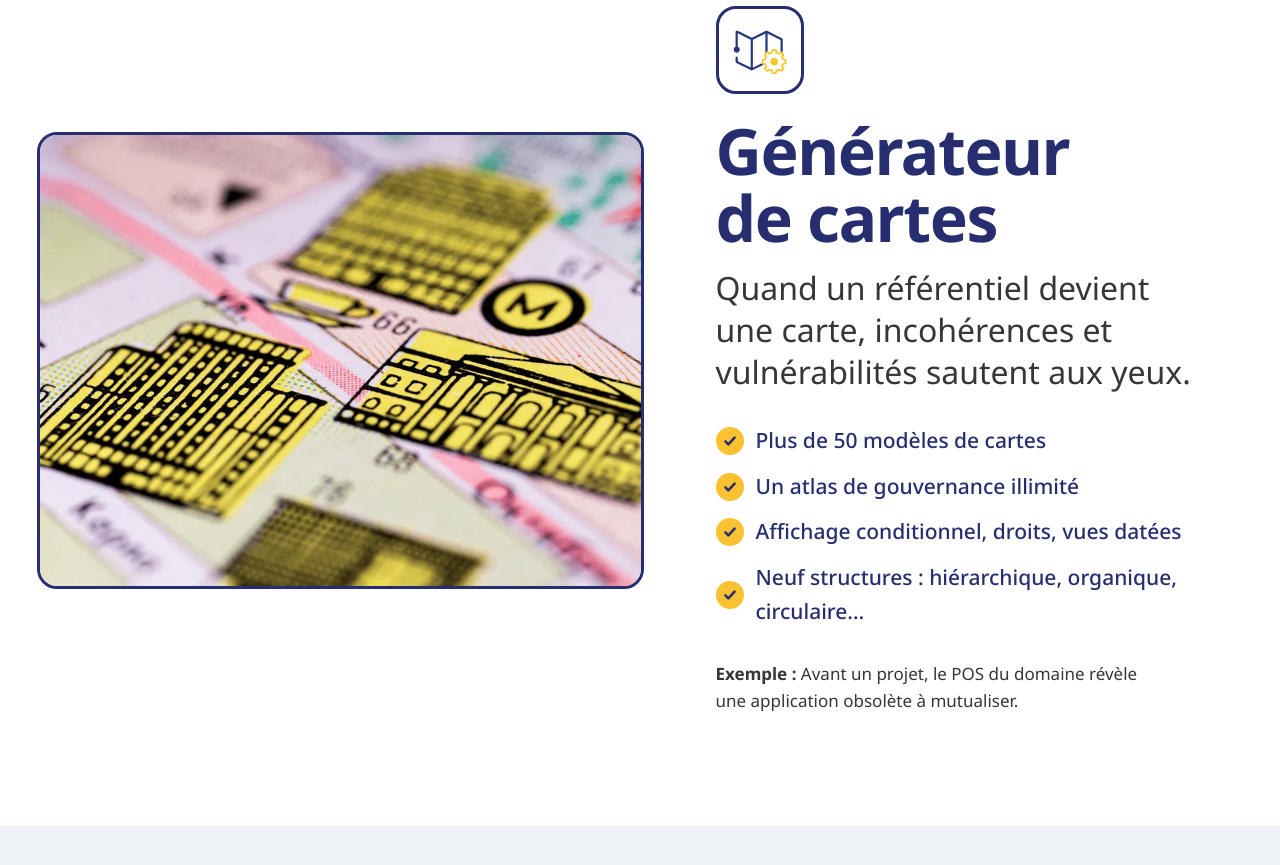
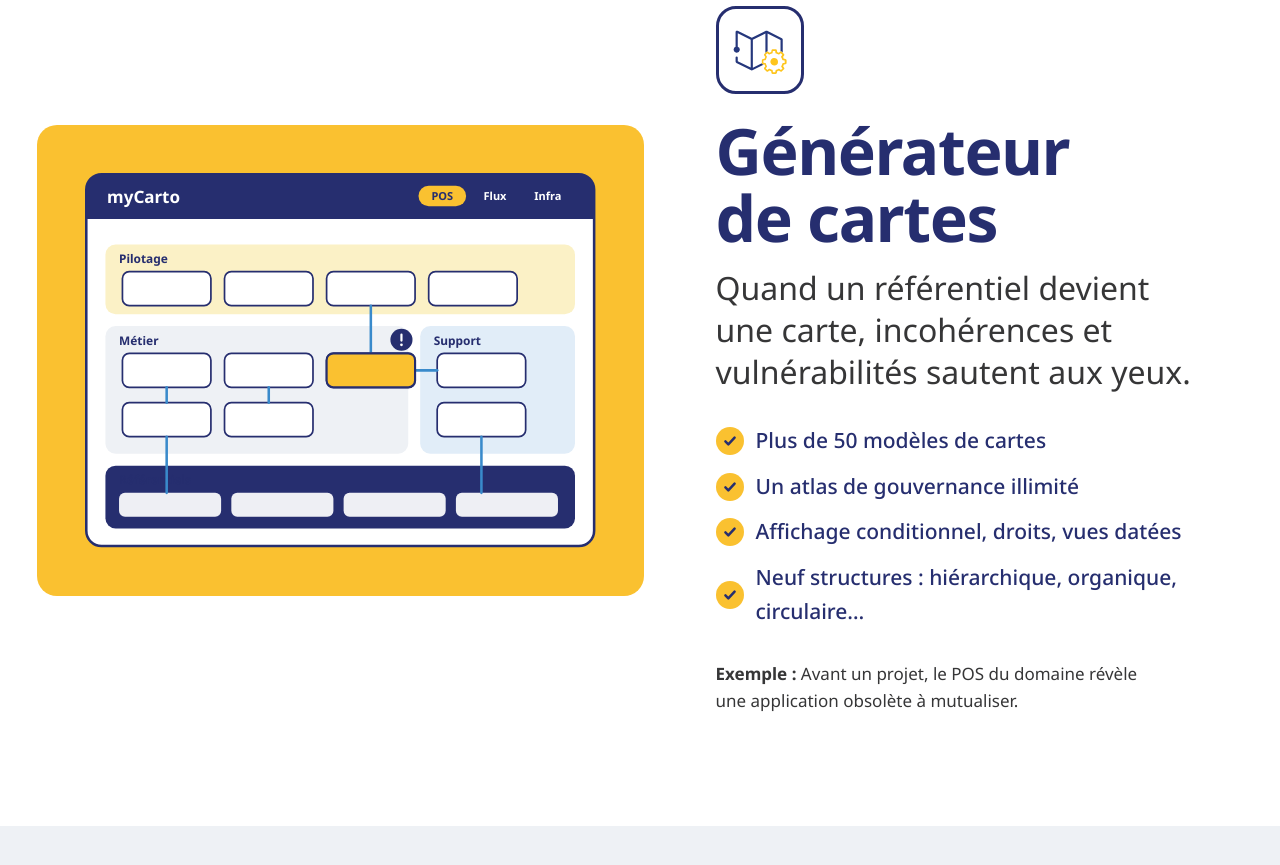
Before and after one commit to TheoNaulet/mycarto-redesign, a Vue app: page /fonctionnalites in a window 1280 px wide. Shown: the part 2160-3025 px from the top of the page. Built offline with nearby package versions, Linux system fonts and the light colour scheme; a web font is replaced by a local one.

Commit message:
Générateur de cartes : illustration dessinée d'une carte du SI

```diff
--- /dev/null
+++ b/src/components/MapIllustration.vue
@@ -0,0 +1,91 @@
+<script setup lang="ts">
+// A flat illustration of a generated map (a POS of a fictional SI), drawn in the brand's flat style.
+const zones = [
+  { name: 'Pilotage', x: 24, y: 84, w: 552, h: 82, fill: '#fbf1c6', blocks: [[44, 116], [164, 116], [284, 116], [404, 116]] },
+  { name: 'Métier', x: 24, y: 180, w: 356, h: 150, fill: '#eef1f5', blocks: [[44, 212], [164, 212], [284, 212], [44, 270], [164, 270]] },
+  { name: 'Support', x: 394, y: 180, w: 182, h: 150, fill: '#e1edf8', blocks: [[414, 212], [414, 270]] },
+]
+</script>
+
+<template>
+  <svg class="map-illu" viewBox="0 0 600 440" role="img" aria-label="Illustration : une carte du SI générée par myCarto, rangée par zones">
+    <!-- window -->
+    <rect x="1.5" y="1.5" width="597" height="437" rx="18" fill="#fff" stroke="#262e6f" stroke-width="3" />
+    <path d="M1.5 54V20A18.5 18.5 0 0 1 20 1.5h560A18.5 18.5 0 0 1 598.5 20v34z" fill="#262e6f" />
+    <text x="26" y="35" class="t-brand">myCarto</text>
+    <g class="tabs">
+      <rect x="392" y="15" width="56" height="24" rx="12" fill="#fac130" />
+      <text x="420" y="32" fill="#262e6f">POS</text>
+      <text x="482" y="32" fill="#fff">Flux</text>
+      <text x="544" y="32" fill="#fff">Infra</text>
+    </g>
+
+    <!-- zones -->
+    <g v-for="z in zones" :key="z.name">
+      <rect :x="z.x" :y="z.y" :width="z.w" :height="z.h" rx="12" :fill="z.fill" />
+      <text :x="z.x + 16" :y="z.y + 22" class="t-zone">{{ z.name }}</text>
+      <rect
+        v-for="(b, i) in z.blocks"
+        :key="i"
+        :x="b[0]"
+        :y="b[1]"
+        width="104"
+        height="40"
+        rx="8"
+        fill="#fff"
+        stroke="#262e6f"
+        stroke-width="2"
+      />
+    </g>
+
+    <!-- référentiels -->
+    <rect x="24" y="344" width="552" height="74" rx="12" fill="#262e6f" />
+    <text x="40" y="366" class="t-zone" fill="#fff">Référentiels</text>
+    <rect v-for="x in [40, 172, 304, 436]" :key="x" :x="x" y="376" width="120" height="28" rx="7" fill="#fff" opacity="0.92" />
+
+    <!-- flux -->
+    <g fill="none" stroke="#398acb" stroke-width="3" stroke-linecap="round">
+      <path d="M96 252v18" />
+      <path d="M216 252v18" />
+      <path d="M388 232h26" />
+      <path d="M336 156v56" />
+      <path d="M466 310v66" />
+      <path d="M96 310v66" />
+    </g>
+
+    <!-- the obsolete application, highlighted -->
+    <rect x="284" y="212" width="104" height="40" rx="8" fill="#fac130" stroke="#262e6f" stroke-width="2.5" />
+    <g transform="translate(372 196)">
+      <circle r="13" fill="#262e6f" />
+      <path d="M0-6v7" stroke="#fff" stroke-width="2.6" stroke-linecap="round" />
+      <circle cy="6" r="1.6" fill="#fff" />
+    </g>
+  </svg>
+</template>
+
+<style scoped>
+.map-illu {
+  display: block;
+  width: 100%;
+  height: auto;
+  font-family: var(--font-display);
+}
+
+.t-brand {
+  fill: #fff;
+  font-weight: 700;
+  font-size: 20px;
+}
+
+.tabs text {
+  font-weight: 700;
+  font-size: 13px;
+  text-anchor: middle;
+}
+
+.t-zone {
+  fill: #262e6f;
+  font-weight: 700;
+  font-size: 14px;
+}
+</style>
--- a/src/pages/FeaturesPage.vue
+++ b/src/pages/FeaturesPage.vue
@@ -1,5 +1,6 @@
 <script setup lang="ts">
 import { featureDetails } from '../data/pages'
+import MapIllustration from '../components/MapIllustration.vue'
 
 const f = Object.fromEntries(featureDetails.map((d) => [d.id, d])) as Record<string, (typeof featureDetails)[number]>
 const meta = f['meta-modele']
@@ -76,7 +77,7 @@ const dashIcons = [
     <section :id="cartes.id" class="feat" aria-labelledby="t-cartes">
       <div class="wrap cartes">
         <figure class="cartes__visual">
-          <img src="/brand/articles/pos.webp" alt="Plan d’urbanisme aux bâtiments surlignés en jaune" width="1200" height="688" />
+          <MapIllustration />
         </figure>
         <div>
           <span class="feat__icon"><img :src="`/brand/features/${cartes.icon}.svg`" alt="" /></span>
@@ -484,16 +485,10 @@ const dashIcons = [
 }
 
 .cartes__visual {
-  border: var(--frame) solid var(--navy);
+  margin: 0;
+  padding: var(--space-7);
   border-radius: var(--radius-panel);
-  overflow: hidden;
-}
-
-.cartes__visual img {
-  width: 100%;
-  height: 100%;
-  aspect-ratio: 4 / 3;
-  object-fit: cover;
+  background: var(--yellow);
 }
 
 /* 3. Tableaux de bord */
```
